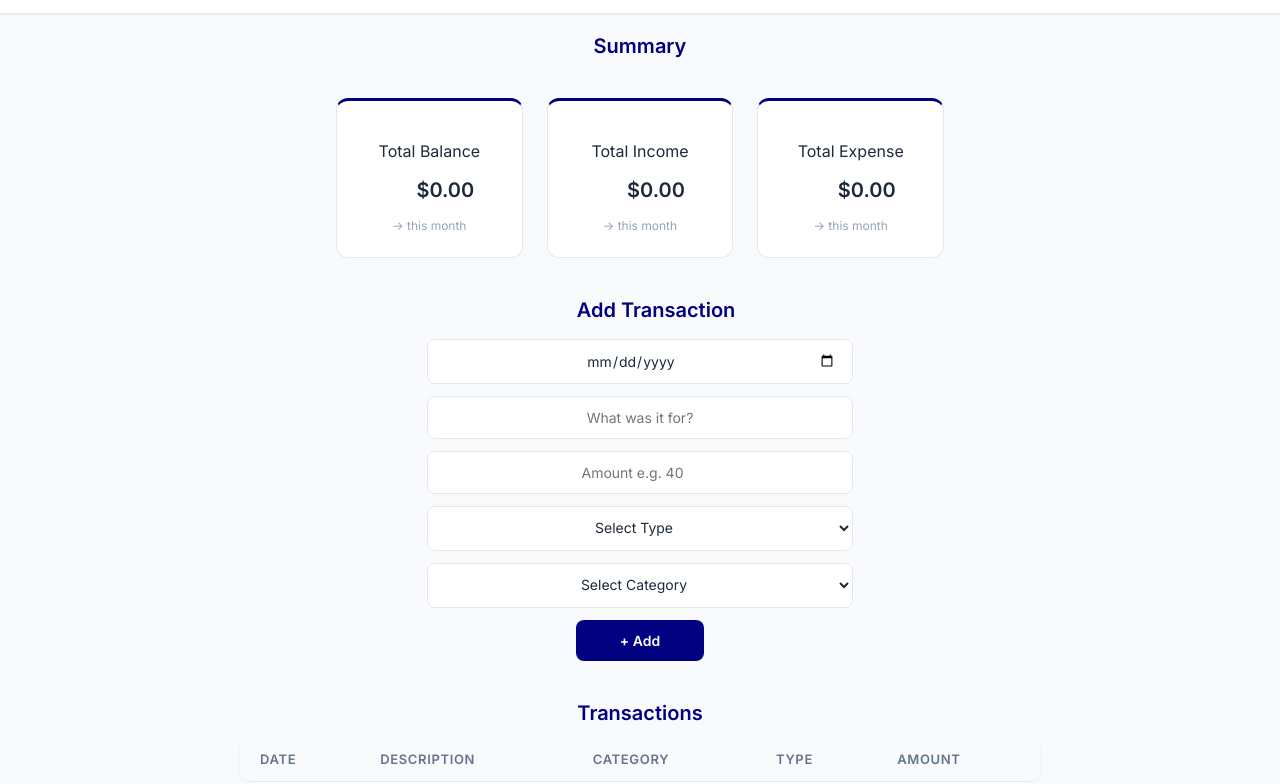
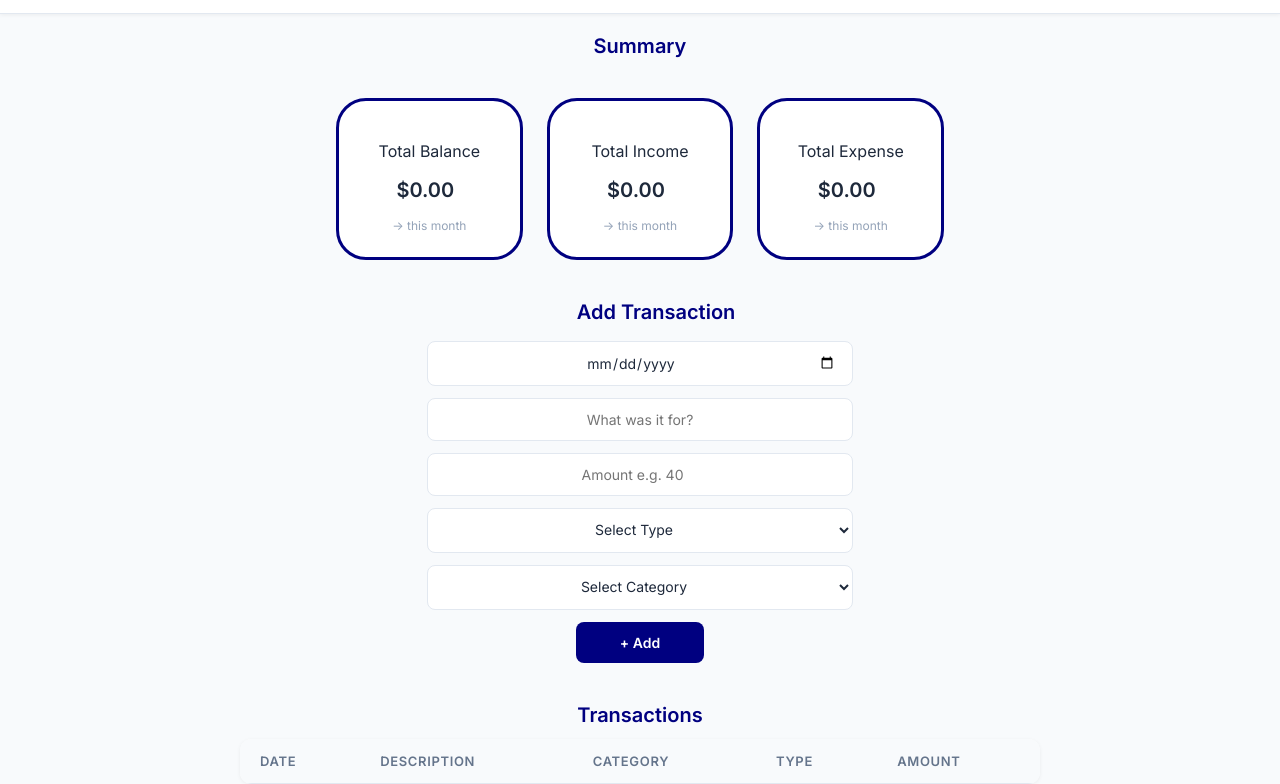
Before and after one commit to henrytran07/budget.tracker, a plain HTML site: page index.html in a window 1280 px wide. Shown: the part 53-837 px from the top of the page. Drawn offline with Linux system fonts and the light colour scheme.

Commit message:
have some other items updated

```diff
--- a/asset/style.css
+++ b/asset/style.css
@@ -87,11 +87,17 @@ header nav a.active {
     flex: 1;
     background-color: #ffffff;
     border: 1px solid #e2e8f0;
-    border-top: 3px solid navy;
-    border-radius: 12px;
+    border: 3px solid navy;
+    border-radius: 30px;
     padding: 24px;
 }
 
+#total-balance,
+#total-income,
+#total-expense{
+    text-align: center;
+    margin-right: 40px;
+}
 .trend {
     font-size: 12px;
     color: #94a3b8;
```
